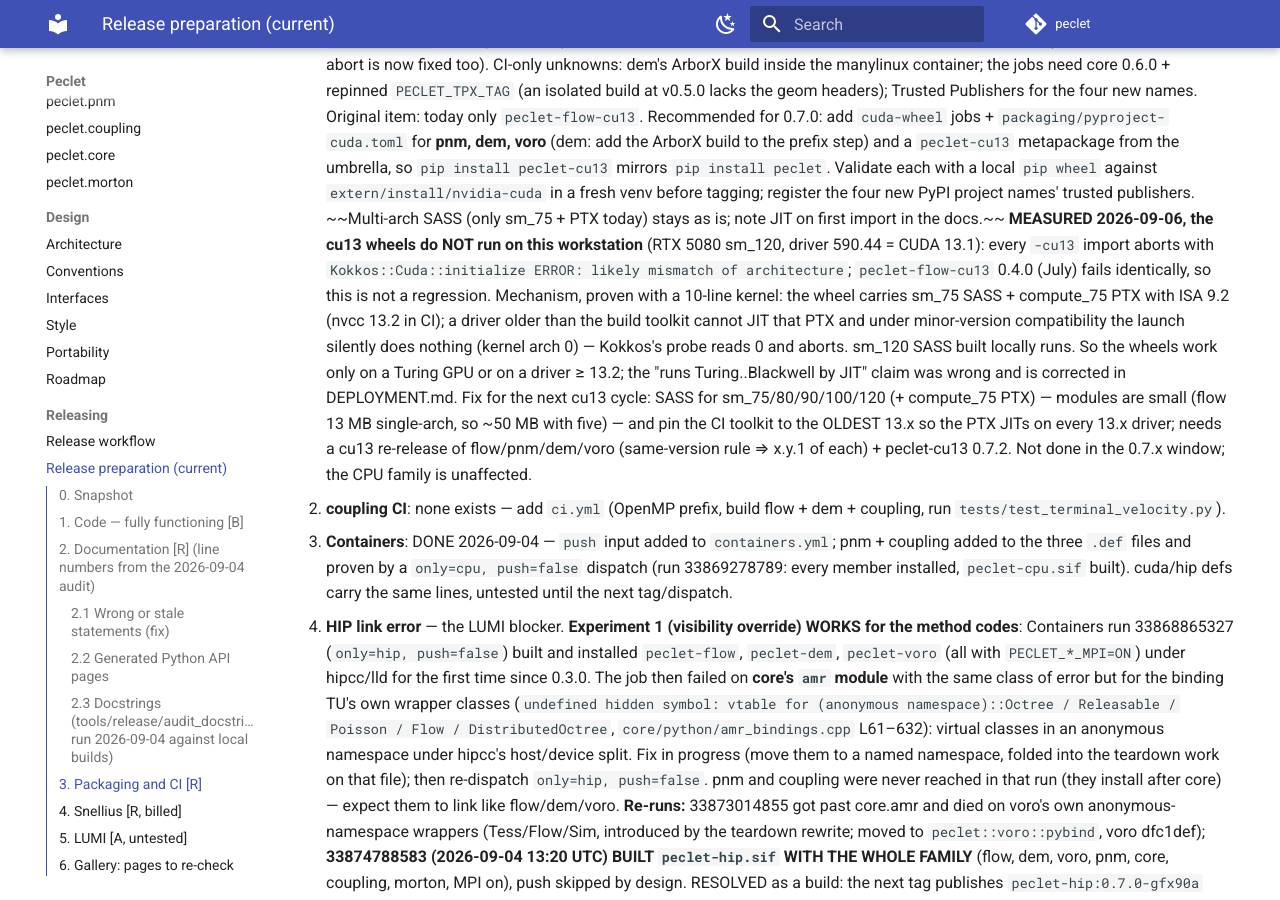
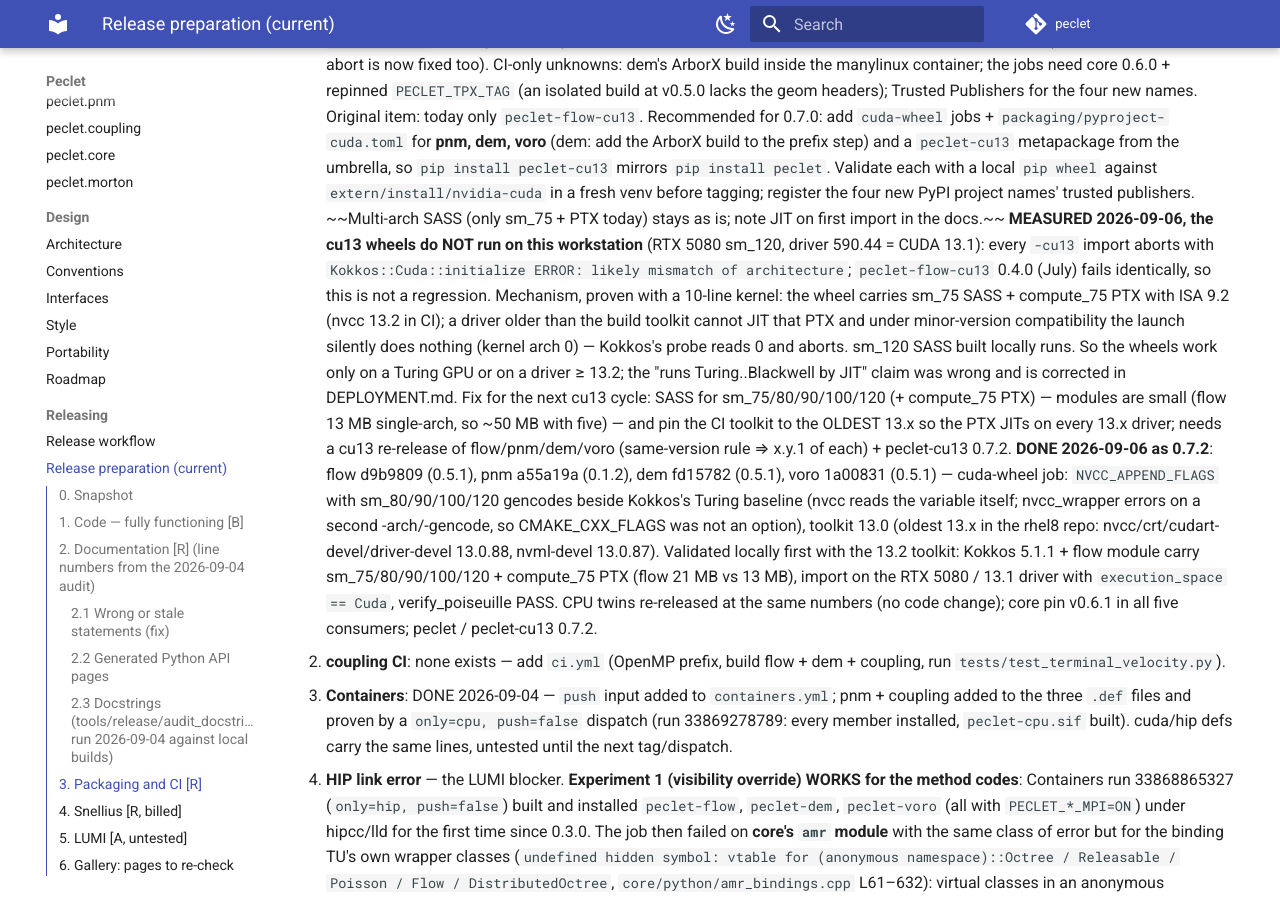
Before and after one commit to computational-chemical-engineering/peclet, an MkDocs documentation site: the page built from docs/RELEASE_PREP.md, in a window 1280 px wide and 900 px high, scrolled down 7991 px. Built offline with MkDocs 1.6.1 and Material for MkDocs 9.7.7, drawn with Linux system fonts in a browser that asks for light colours; comment, search, counter and statistics services are not loaded.

Commit message:
RELEASE_PREP §3.1: the multi-architecture CUDA wheel record (0.7.2)
Co-Authored-By: Claude Fable 5.1 <noreply@anthropic.com>
Claude-Session: https://claude.ai/code/session_01Ad6J2id7ig4LfsyWA17jnx

```diff
--- a/docs/RELEASE_PREP.md
+++ b/docs/RELEASE_PREP.md
@@ -271,7 +271,14 @@ names missing (all VoF, scenes, MPI, rebalance), dem 43 of 91, voro 38 of 63 (`F
    Fix for the next cu13 cycle: SASS for sm_75/80/90/100/120 (+ compute_75 PTX) — modules are small
    (flow 13 MB single-arch, so ~50 MB with five) — and pin the CI toolkit to the OLDEST 13.x so the PTX
    JITs on every 13.x driver; needs a cu13 re-release of flow/pnm/dem/voro (same-version rule ⇒ x.y.1 of
-   each) + peclet-cu13 0.7.2. Not done in the 0.7.x window; the CPU family is unaffected.
+   each) + peclet-cu13 0.7.2. **DONE 2026-09-06 as 0.7.2**: flow d9b9809 (0.5.1), pnm a55a19a (0.1.2), dem fd15782 (0.5.1), voro 1a00831
+   (0.5.1) — cuda-wheel job: `NVCC_APPEND_FLAGS` with sm_80/90/100/120 gencodes beside Kokkos's Turing baseline
+   (nvcc reads the variable itself; nvcc_wrapper errors on a second -arch/-gencode, so CMAKE_CXX_FLAGS was not
+   an option), toolkit 13.0 (oldest 13.x in the rhel8 repo: nvcc/crt/cudart-devel/driver-devel 13.0.88,
+   nvml-devel 13.0.87). Validated locally first with the 13.2 toolkit: Kokkos 5.1.1 + flow module carry
+   sm_75/80/90/100/120 + compute_75 PTX (flow 21 MB vs 13 MB), import on the RTX 5080 / 13.1 driver with
+   `execution_space == Cuda`, verify_poiseuille PASS. CPU twins re-released at the same numbers (no code
+   change); core pin v0.6.1 in all five consumers; peclet / peclet-cu13 0.7.2.
 2. **coupling CI**: none exists — add `ci.yml` (OpenMP prefix, build flow + dem + coupling, run `tests/test_terminal_velocity.py`).
 3. **Containers**: DONE 2026-09-04 — `push` input added to `containers.yml`; pnm + coupling added to
    the three `.def` files and proven by a `only=cpu, push=false` dispatch (run 33869278789: every member
```
